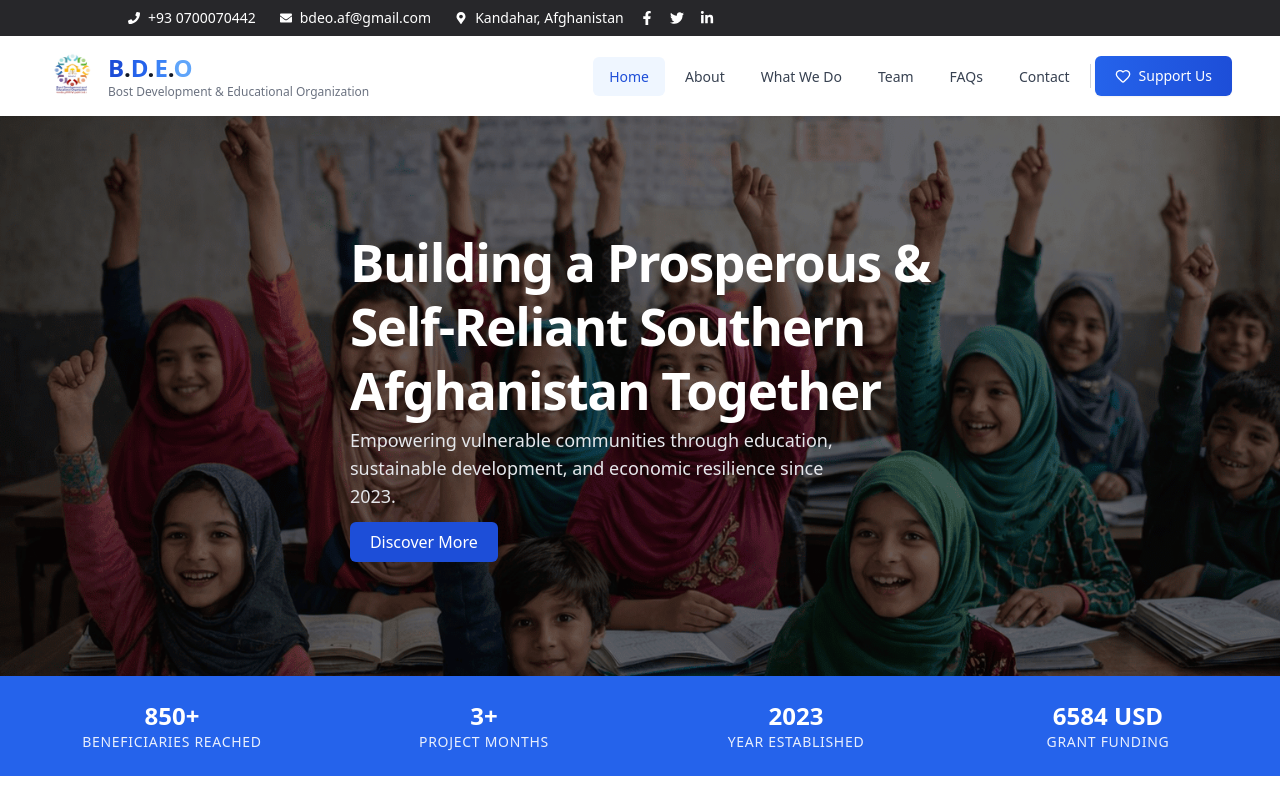
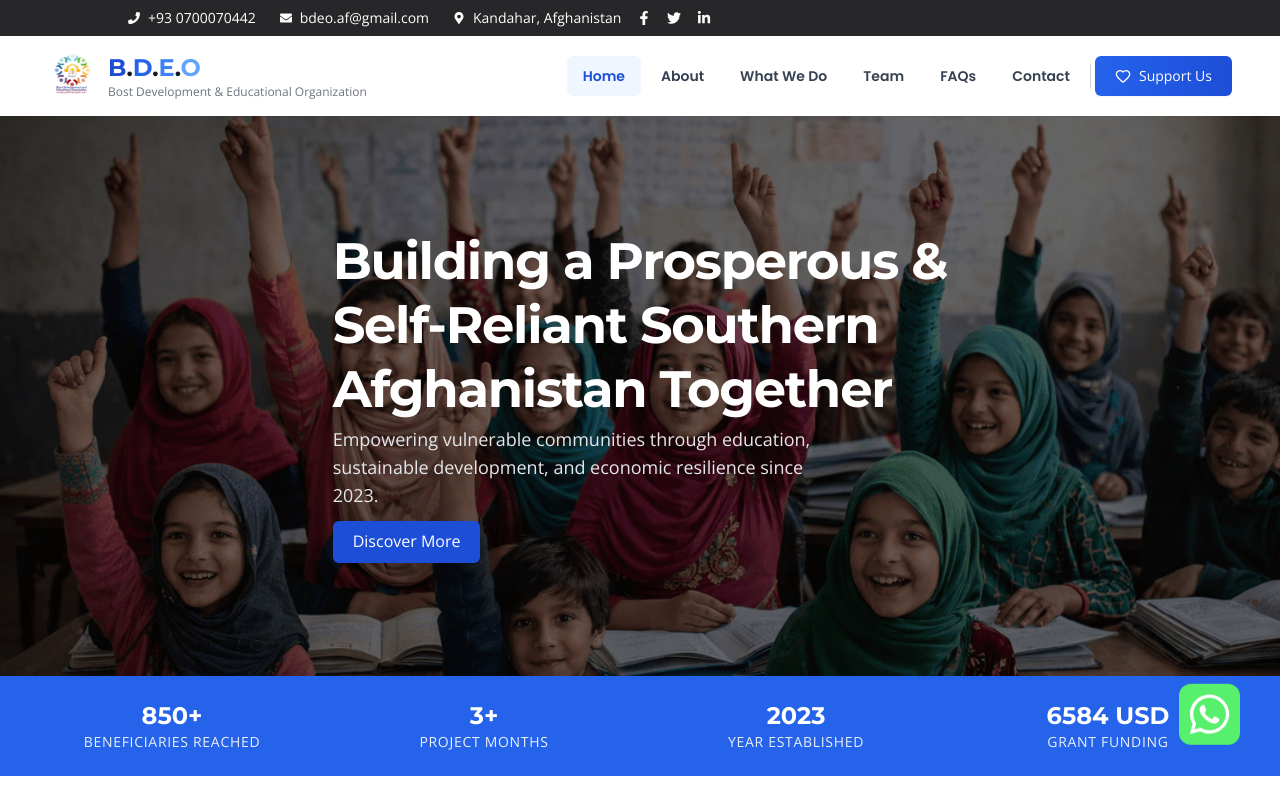
Before and after one commit to Ansar-stack/BDEO-Official-Website, a React (Create React App) app: page / in a window 1280 px wide. Shown: the top 794 px of the page. Built offline with nearby package versions, Linux system fonts and the light colour scheme.

Commit message:
feat: Added the whatsapp icon

```diff
--- a/public/index.html
+++ b/public/index.html
@@ -13,6 +13,12 @@
 
     <link rel="manifest" href="%PUBLIC_URL%/manifest.json" />
     <meta name="description" content="" />
+    <link rel="preconnect" href="https://fonts.googleapis.com" />
+    <link rel="preconnect" href="https://fonts.gstatic.com" crossorigin />
+    <link
+      href="https://fonts.googleapis.com/css2?family=Montserrat:wght@400;600;700&family=Poppins:wght@400;600&family=Open+Sans:wght@400;600&display=swap"
+      rel="stylesheet"
+    />
     <title>
       BDEO - Bost Development & Educational Organization | Afghanistan
       Humanitarian Aid
@@ -21,7 +27,7 @@
   <body>
     <noscript>You need to enable JavaScript to run this app.</noscript>
     <div id="root"></div>
-    <div style="display: none;" className="sr-only hidden" aria-hidden="true">
+    <div style="display: none" className="sr-only hidden" aria-hidden="true">
       <h1>
         Bost Development and Educational Organization (BDEO) - Humanitarian Aid
         & Sustainable Development in Afghanistan
--- a/src/components/Navbar/Header.jsx
+++ b/src/components/Navbar/Header.jsx
@@ -80,7 +80,7 @@ const Header = () => {
                     <li key={item.name}>
                       <Link
                         to={item.path}
-                        className={`px-4 py-2.5 text-sm font-medium rounded-md transition-colors duration-200 ${
+                        className={`px-4 nav-link py-2.5 text-sm font-medium rounded-md transition-colors duration-200 ${
                           isActive
                             ? 'text-blue-700 bg-blue-50'
                             : 'text-gray-700 hover:text-blue-600 hover:bg-gray-50'
@@ -100,7 +100,7 @@ const Header = () => {
               <Button
                 text={
                   <div className="flex items-center gap-2">
-                    <Heart className="w-4 h-4" />
+                    <Heart className="w-4 h-4 animate-bounce`" />
                     <span>Support Us</span>
                   </div>
                 }
@@ -116,7 +116,7 @@ const Header = () => {
                 onClick={() => navigate('/support-us')}
                 className="mr-3 px-4 py-2 bg-blue-600 text-white text-sm font-medium rounded-md hover:bg-blue-700 transition-colors duration-200 flex items-center gap-2"
               >
-                <Heart className="w-4 h-4" />
+                <Heart className="w-4 h-4 animate-bounce" />
                 <span className="hidden sm:inline">Support</span>
               </button>
 
@@ -188,7 +188,7 @@ const Header = () => {
                     <li key={item.name}>
                       <Link
                         to={item.path}
-                        className={`block px-4 py-3 rounded-md text-base font-medium transition-colors duration-200 ${
+                        className={`block nav-link px-4 py-3 rounded-md text-base font-medium transition-colors duration-200 ${
                           isActive
                             ? 'bg-blue-50 text-blue-700'
                             : 'text-gray-700 hover:bg-gray-50'
@@ -210,7 +210,7 @@ const Header = () => {
                 <Button
                   text={
                     <div className="flex items-center justify-center gap-2">
-                      <Heart className="w-5 h-5" />
+                      <Heart className="w-5 h-5 animate-bounce" />
                       <span className="font-semibold">Support Our Mission</span>
                     </div>
                   }
--- a/src/components/faqs/Faqs.jsx
+++ b/src/components/faqs/Faqs.jsx
@@ -12,7 +12,7 @@ const Faqs = ({ question, answer }) => {
           onClick={() => setIsOpen(!isOpen)}
           className="w-full flex items-center justify-between text-left px-4 py-1 sm:px-5 focus:outline-none"
         >
-          <h3 className="text-sm sm:text-base font-medium text-gray-900">
+          <h3 className="text-sm sm:text-base font-medium faq-question text-gray-900">
             {question}
           </h3>
 
@@ -30,7 +30,7 @@ const Faqs = ({ question, answer }) => {
             isOpen ? "grid-rows-[1fr] opacity-100" : "grid-rows-[0fr] opacity-0"
           }`}
         >
-          <div className="overflow-hidden px-4 sm:px-5 pb-3 text-sm sm:text-base text-gray-600">
+          <div className="overflow-hidden faq-answer px-4 sm:px-5 pb-3 text-sm sm:text-base text-gray-600">
             {answer}
           </div>
         </div>
--- a/src/components/home/Hero.jsx
+++ b/src/components/home/Hero.jsx
@@ -59,7 +59,7 @@ const Hero = () => {
           data-aos-duration="800"
           className="relative z-10 flex h-full items-center justify-center">
           <div className="max-w-7xl px-6 md:px-12 text-white">
-            <h1 className="text-3xl lg:text-[4vw] font-bold leading-tight tracking-tight">
+            <h1 className="text-3xl hero-title lg:text-[4vw] font-bold leading-tight tracking-tight">
               Building a Prosperous & <br />
               Self-Reliant Southern <br />
               Afghanistan Together
--- /dev/null
+++ b/src/components/home/WhatsAppIcon.jsx
@@ -0,0 +1,22 @@
+import React from 'react'
+import { FaWhatsapp } from 'react-icons/fa'
+
+const WhatsAppIcon = () => {
+  return (
+ <a
+      href="https://wa.me/93700070442"
+      target="_blank"
+      rel="noopener noreferrer"
+      aria-label="Chat on WhatsApp"
+      className='cursor-pointer'
+    >
+      <div
+        className="fixed right-10 bottom-10 p-2  rounded-xl animate-bounce bg-[#57f06d] flex items-center justify-center"
+      >
+        <FaWhatsapp size={45} color="white" />
+      </div>
+    </a>
+  )
+}
+
+export default WhatsAppIcon
--- a/src/index.css
+++ b/src/index.css
@@ -30,6 +30,43 @@
     transition: 0s;
 }
 
+/* Body text */
+body {
+  font-family: 'Open Sans', sans-serif;
+  font-weight: 400;
+  line-height: 1.6;
+  margin: 0;
+}
+
+/* Headings */
+h1, h2, h3, h4 {
+  font-family: 'Montserrat', sans-serif;
+  font-weight: 600;
+}
+
+/* Hero title */
+.hero-title {
+  font-family: 'Montserrat', sans-serif;
+  font-weight: 700;
+  font-size: 3rem;
+}
+
+/* Navbar */
+.nav-link {
+  font-family: 'Poppins', sans-serif;
+  font-weight: 600;
+}
+
+/* FAQ */
+.faq-question {
+  font-family: 'Poppins', sans-serif;
+  font-weight: 600;
+}
+
+.faq-answer {
+  font-family: 'Open Sans', sans-serif;
+}
+
 @keyframes float {
   0%, 100% {
     transform: translateY(0) translateX(0);
--- a/src/pages/Home.jsx
+++ b/src/pages/Home.jsx
@@ -4,6 +4,7 @@ import WhoWeAre from '../components/home/WhoWeAre'
 import WhatWeDo from '../components/home/WhatWeDo'
 import ChallengesWeTackle from '../components/home/ChallengesWeTackle'
 import UNDGS from '../components/home/UNDGS'
+import WhatsAppIcon from '../components/home/WhatsAppIcon'
 const Home = () => {
   return (
     <div className='overflow-x-hidden'>
@@ -12,6 +13,7 @@ const Home = () => {
       <WhatWeDo />
       <ChallengesWeTackle />
       <UNDGS />
+      <WhatsAppIcon />
     </div>
   )
 }
```
